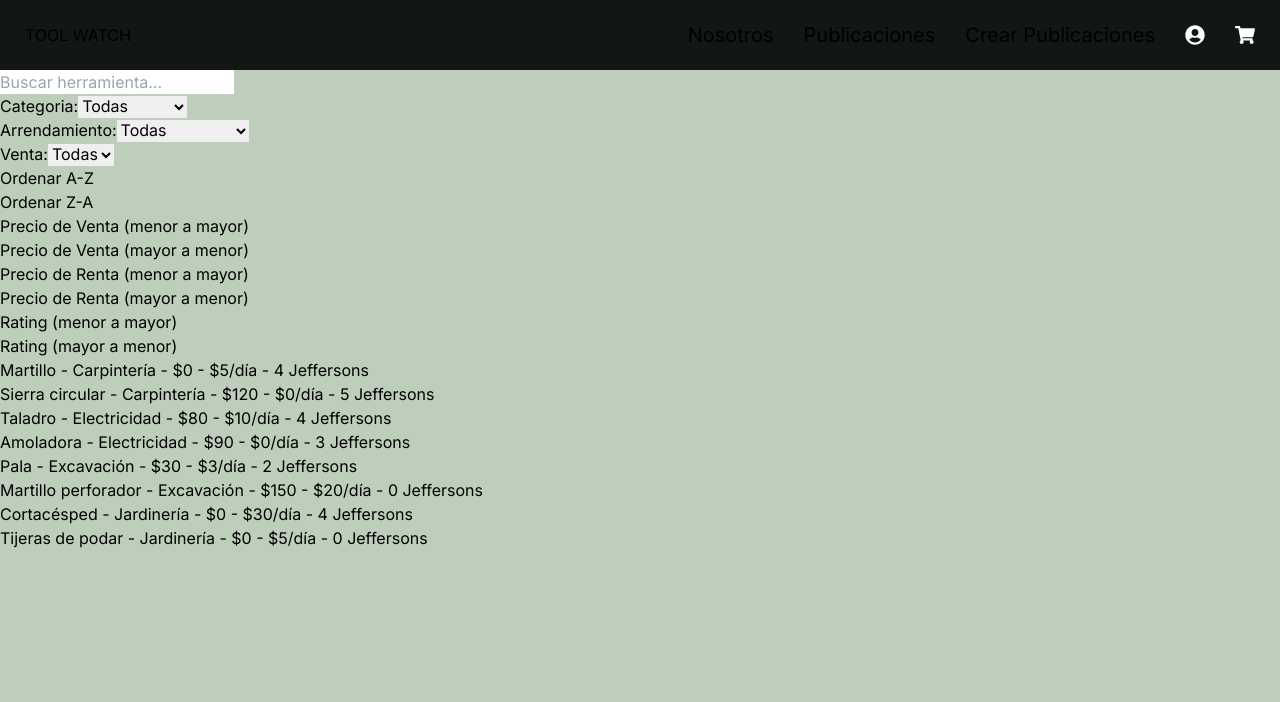
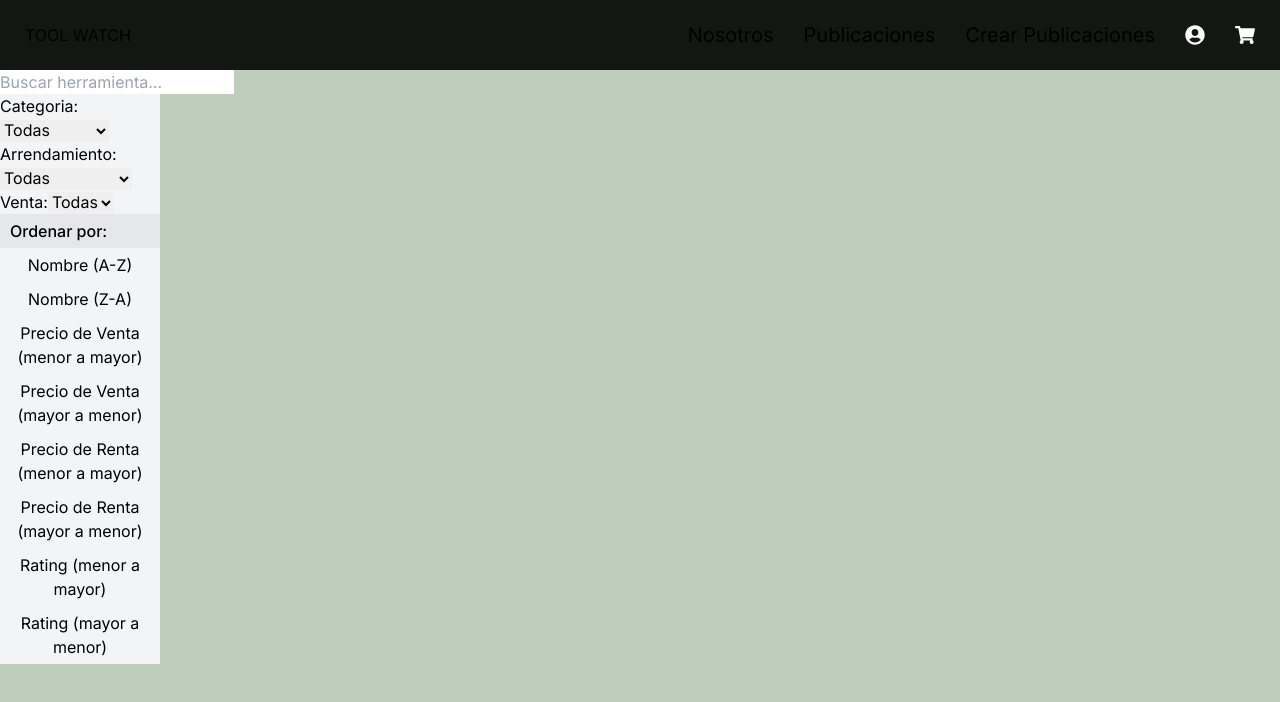
Before and after one commit to Jefersonsteven/tools-match, a Next.js app: page /home in a window 1280 px wide. Shown: the top 702 px of the page. Built offline with nearby package versions, Linux system fonts and the light colour scheme.

Commit message:
algo de estilado

```diff
--- a/src/components/Filter/FilterBar.jsx
+++ b/src/components/Filter/FilterBar.jsx
@@ -56,7 +56,7 @@ export default function FilterBar() {
 
   return (
     <AppProvider>
-      <div>
+      <div className="flex flex-col w-64 bg-gray-100">
   <SearchBar name={name} onNameChange={setName} />
   <CategoryFilter
     categories={['Carpintería', 'Electricidad', 'Excavación', 'Jardinería']}
@@ -65,21 +65,15 @@ export default function FilterBar() {
   />
   <RentFilter rent={rent} onRentChange={setRent} />
   <SaleFilter sale={sale} onSaleChange={setSale} />
-        <div><button onClick={() => setSortBy('nameAsc')}>Ordenar A-Z</button></div>
-        <div><button onClick={() => setSortBy('nameDesc')}>Ordenar Z-A</button></div>
-        <div><button onClick={() => setSortBy('priceAsc')}>Precio de Venta (menor a mayor)</button></div>
-        <div><button onClick={() => setSortBy('priceDesc')}>Precio de Venta (mayor a menor)</button></div>
-        <div><button onClick={() => setSortBy('priceAlqAsc')}>Precio de Renta (menor a mayor)</button></div>
-        <div><button onClick={() => setSortBy('priceAlqDesc')}>Precio de Renta (mayor a menor)</button></div>
-        <div><button onClick={() => setSortBy('ratingAsc')}>Rating (menor a mayor)</button></div>
-        <div><button onClick={() => setSortBy('ratingDesc')}>Rating (mayor a menor)</button></div>
-        <ul>
-          {filteredTools.map((tool) => (
-            <li key={tool.name}>
-              {tool.name} - {tool.category} - ${tool.price.venta} - ${tool.price.alquiler}/día - {tool.rating} Jeffersons
-            </li>
-          ))}
-        </ul>
+  <div className="py-2 px-4 bg-gray-200 font-medium">Ordenar por:</div>
+  <button className="py-2 px-4 hover:bg-gray-200" onClick={() => setSortBy('nameAsc')}>Nombre (A-Z)</button>
+  <button className="py-2 px-4 hover:bg-gray-200" onClick={() => setSortBy('nameDesc')}>Nombre (Z-A)</button>
+  <button className="py-2 px-4 hover:bg-gray-200" onClick={() => setSortBy('priceAsc')}>Precio de Venta (menor a mayor)</button>
+  <button className="py-2 px-4 hover:bg-gray-200" onClick={() => setSortBy('priceDesc')}>Precio de Venta (mayor a menor)</button>
+  <button className="py-2 px-4 hover:bg-gray-200" onClick={() => setSortBy('priceAlqAsc')}>Precio de Renta (menor a mayor)</button>
+  <button className="py-2 px-4 hover:bg-gray-200" onClick={() => setSortBy('priceAlqDesc')}>Precio de Renta (mayor a menor)</button>
+  <button className="py-2 px-4 hover:bg-gray-200" onClick={() => setSortBy('ratingAsc')}>Rating (menor a mayor)</button>
+  <button className="py-2 px-4 hover:bg-gray-200" onClick={() => setSortBy('ratingDesc')}>Rating (mayor a menor)</button>
 </div>
     </AppProvider>
   );
```
Lines whose indentation alone changed are shown as unchanged.
